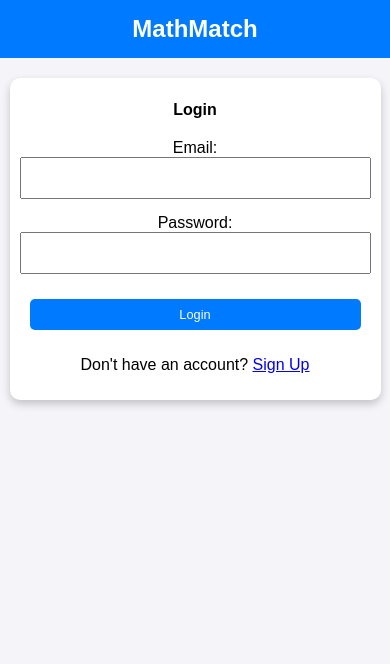
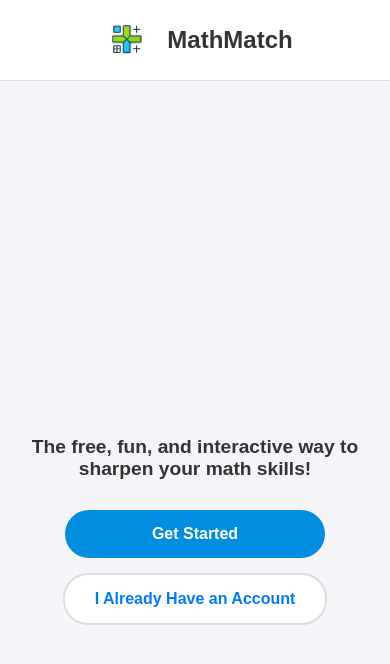
Before and after one commit to fawwazay11/MathMatch, a plain HTML site: page index.html in a window 390 px wide. Drawn offline with Linux system fonts and the light colour scheme.

Commit message:
update: everything

```diff
--- a/index.html
+++ b/index.html
@@ -3,46 +3,24 @@
 <head>
     <meta charset="UTF-8">
     <meta name="viewport" content="width=device-width, initial-scale=1.0">
-    <title>MathMatch - Login</title>
+    <title>MathMatch - Welcome</title>
     <link rel="stylesheet" href="styles.css">
 </head>
 <body>
-    <header>
-        <h1>MathMatch</h1>
+    <header class="site-header">
+        <div class="logo-container">
+            <img src="images\Logo.png" alt="MathMatch Logo" class="logo-img">
+            <h1>MathMatch</h1>
+        </div>
     </header>
-    <div class="container">
-        <h2>Login</h2>
-        <form id="login-form">
-            <label for="email">Email:</label>
-            <input type="email" id="email" name="email" required>
-            <label for="password">Password:</label>
-            <input type="password" id="password" name="password" required>
-            <button type="submit">Login</button>
-        </form>
-        <p id="error-message" style="color: red;"></p>
-        <div class="signup-container">
-            <p>Don't have an account? <a href="register.html">Sign Up</a></p>
+    <main class="welcome-container">
+        <div class="intro-text">
+            <h2>The free, fun, and interactive way to sharpen your math skills!</h2>
         </div>
-    </div>
-    <script type="module">
-        import { auth } from "./firebase-config.js";
-        import { signInWithEmailAndPassword } from "https://www.gstatic.com/firebasejs/11.0.2/firebase-auth.js";
-
-        const loginForm = document.getElementById('login-form');
-        const errorMessage = document.getElementById('error-message');
-
-        loginForm.addEventListener('submit', async (e) => {
-            e.preventDefault();
-            const email = document.getElementById('email').value;
-            const password = document.getElementById('password').value;
-
-            try {
-                await signInWithEmailAndPassword(auth, email, password);
-                window.location.href = "menu.html"; // Redirect to the main menu
-            } catch (error) {
-                errorMessage.textContent = error.message; // Show error message on failure
-            }
-        });
-    </script>
+        <div class="cta-buttons">
+            <a href="register.html" class="button green-button">Get Started</a>
+            <a href="login.html" class="button white-button">I Already Have an Account</a>
+        </div>
+    </main>
 </body>
 </html>
--- a/styles.css
+++ b/styles.css
@@ -1,65 +1,167 @@
+/* General Body Styling */
 body {
-    font-family: Arial, sans-serif;
-    text-align: center;
+    font-family: 'Arial', sans-serif;
     margin: 0;
     padding: 0;
     background-color: #f4f4f9;
+    color: #333;
+    text-align: center;
 }
 
-header {
-    background-color: #007bff;
-    color: white;
-    padding: 15px 0;
-    margin-bottom: 20px;
+/* Header Section */
+.site-header {
+    display: flex;
+    justify-content: center;
+    align-items: center;
+    padding: 10px 20px;
+    background-color: #fff;
+    border-bottom: 1px solid #ddd;
 }
 
-header h1 {
-    margin: 0;
-    font-size: 2em;
+.logo-container {
+    display: flex;
+    align-items: center;
 }
 
-.container {
-    max-width: 90%;
-    margin: 20px auto;
-    padding: 20px;
-    background: #fff;
-    box-shadow: 0 4px 8px rgba(0, 0, 0, 0.2);
-    border-radius: 10px;
+.logo-img {
+    max-height: 100px;
+    margin-right: 10px;
 }
 
-h1, h2 {
-    margin-bottom: 20px;
-    font-size: 1.5rem;
+.logo-container h1 {
+    font-size: 1.5em;
+    margin: 0;
+    color: #333;
 }
 
+/* Welcome Section (Description Page) */
+.welcome-container {
+    display: flex;
+    flex-direction: column;
+    align-items: center;
+    justify-content: center;
+    min-height: 100vh; /* Full height without footer */
+    padding: 20px;
+    text-align: center;
+}
+
+.illustration img {
+    max-width: 80%;
+    height: auto;
+    margin-bottom: 30px;
+}
+
+.intro-text h2 {
+    font-size: 2em;
+    color: #333;
+    margin-bottom: 30px;
+}
+
+/* Buttons */
+.cta-buttons, .form-buttons {
+    display: flex;
+    flex-direction: column;
+    align-items: center;
+    gap: 15px;
+}
+
+.button, button {
+    display: inline-block;
+    padding: 15px 20px;
+    font-size: 1em;
+    border-radius: 25px;
+    text-decoration: none;
+    font-weight: bold;
+    text-align: center;
+    cursor: pointer;
+    width: 250px;
+}
+
+.green-button {
+    background-color: #018ee0;
+    color: white;
+    border: none;
+}
+
+.green-button:hover {
+    background-color: #03568d;
+}
+
+.white-button {
+    background-color: white;
+    color: #007bff;
+    border: 2px solid #ddd;
+}
+
+.white-button:hover {
+    background-color: #f9f9f9;
+    color: #0056b3;
+    border-color: #ccc;
+}
+
+/* Forms (Register and Login Pages) */
 form {
     display: flex;
     flex-direction: column;
+    align-items: center;
 }
 
 input {
     margin-bottom: 15px;
     padding: 10px;
     font-size: 1em;
+    width: 80%; /* Full width relative to container */
+    max-width: 300px; /* Restrict the maximum size */
+    box-sizing: border-box; /* Includes padding in width */
+    border: 1px solid #ccc; /* Subtle border */
+    border-radius: 4px; /* Rounded corners */
 }
 
-.button, button {
+form label {
+    text-align: left;
+    width: 80%;
+    max-width: 300px;
+    font-size: 1em;
+    margin-bottom: 5px;
+}
+
+/* Menu Page */
+.container {
+    max-width: 600px;
+    margin: 50px auto;
+    padding: 20px;
+    background: #fff;
+    box-shadow: 0 4px 8px rgba(0, 0, 0, 0.2);
+    border-radius: 10px;
+    text-align: center;
+}
+
+.container h2 {
+    margin-bottom: 20px;
+}
+
+.container p {
+    margin-bottom: 20px;
+    font-size: 1.1em;
+}
+
+.container a, .container button {
+    margin: 10px;
     padding: 10px 20px;
     font-size: 1em;
+    border-radius: 5px;
+    text-decoration: none;
     background-color: #007bff;
     color: white;
     border: none;
-    border-radius: 5px;
     cursor: pointer;
-    text-decoration: none;
-    margin: 10px;
 }
 
-.button:hover, button:hover {
+.container a:hover, .container button:hover {
     background-color: #0056b3;
 }
 
-
+/* Game Page */
 #game-board {
     display: grid;
     grid-template-columns: repeat(4, 1fr);
@@ -69,7 +171,7 @@ input {
 
 .card {
     width: 100%;
-    padding-bottom: 100%;
+    padding-bottom: 100%; /* Makes the cards square */
     background-color: #007bff;
     color: white;
     text-align: center;
@@ -85,7 +187,7 @@ input {
 .card.flipped {
     background-color: #fff;
     color: black;
-    pointer-events: none;
+    pointer-events: none; /* Prevent flipping again */
 }
 
 #timer {
@@ -93,58 +195,55 @@ input {
     margin-bottom: 20px;
 }
 
-
+/* Responsive Adjustments */
 @media (max-width: 768px) {
-    header h1 {
-        font-size: 1.8em;
+    .intro-text h2 {
+        font-size: 1.5em;
     }
 
-    .container {
-        padding: 15px;
+    .button, button {
+        width: 200px;
     }
 
-    h1, h2 {
-        font-size: 1.2rem;
+    input {
+        max-width: 250px; /* Smaller input fields on tablets */
     }
 
     #game-board {
-        grid-template-columns: repeat(2, 1fr);
+        grid-template-columns: repeat(2, 1fr); /* 2 columns on smaller screens */
+    }
+}
+
+@media (max-width: 480px) {
+    .intro-text h2 {
+        font-size: 1.2em;
+    }
+
+    .button, button {
+        width: 90%; /* Full width for buttons on mobile */
+    }
+
+    input {
+        max-width: 100%; /* Full width input fields */
+    }
+
+    #game-board {
+        grid-template-columns: repeat(1, 1fr); /* Single column for mobile */
     }
 
     .card {
-        font-size: 1em;
-    }
-
-    .button, button {
-        padding: 10px 15px;
-        font-size: 0.9em;
+        font-size: 1em; /* Smaller font for cards */
     }
 }
 
+@media (max-width: 768px) {
+    .logo-img {
+        max-height: 80px;
+    }
+}
 
 @media (max-width: 480px) {
-    header h1 {
-        font-size: 1.5em;
-    }
-
-    .container {
-        padding: 10px;
-    }
-
-    h1, h2 {
-        font-size: 1rem;
-    }
-
-    #game-board {
-        grid-template-columns: repeat(1, 1fr); /* Single column layout */
-    }
-
-    .card {
-        font-size: 0.9em;
-    }
-
-    .button, button {
-        font-size: 0.8em;
-        padding: 8px 12px;
+    .logo-img {
+        max-height: 60px;
     }
 }
```
Also changed, not shown: login.html (added, +48 -0 lines), images/Logo.png (added).
